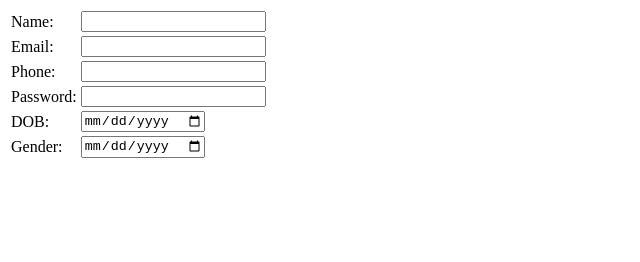
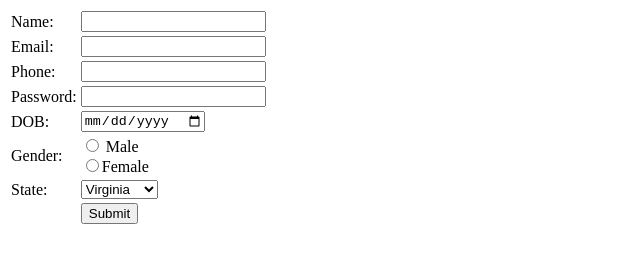
Before and after one commit to bokigolic/html-form-template, a plain HTML site: page registration-form.html in a window 1280 px wide. Shown: the whole page, without its empty margins (0-640 px from the left). Drawn offline with Linux system fonts and the light colour scheme.

Commit message:
add select, radio ...

```diff
--- a/registration-form.html
+++ b/registration-form.html
@@ -33,7 +33,25 @@
       </tr>
       <tr>
         <td>Gender: </td>
-        <td><input type="date" name="r-date" required /></td>
+        <td>
+          <input type="radio" name="gender" value="Male" required /> Male<br>
+          <input type="radio" name="gender" value="Female" required />Female<br>
+        </td>
+      </tr>
+      <tr>
+        <td>State: </td>
+      <td>
+        <select>
+          <option value="Virginia">Virginia</option>
+          <option value="Maryland">Maryland</option>
+          <option value="Florida">Florida</option>
+        </select>
+      </td>
+      </tr>
+
+      <tr>
+        <td></td>
+        <td><input type="submit" name="r-reg" required /></td>
       </tr>
     </table>
   </form>
```
